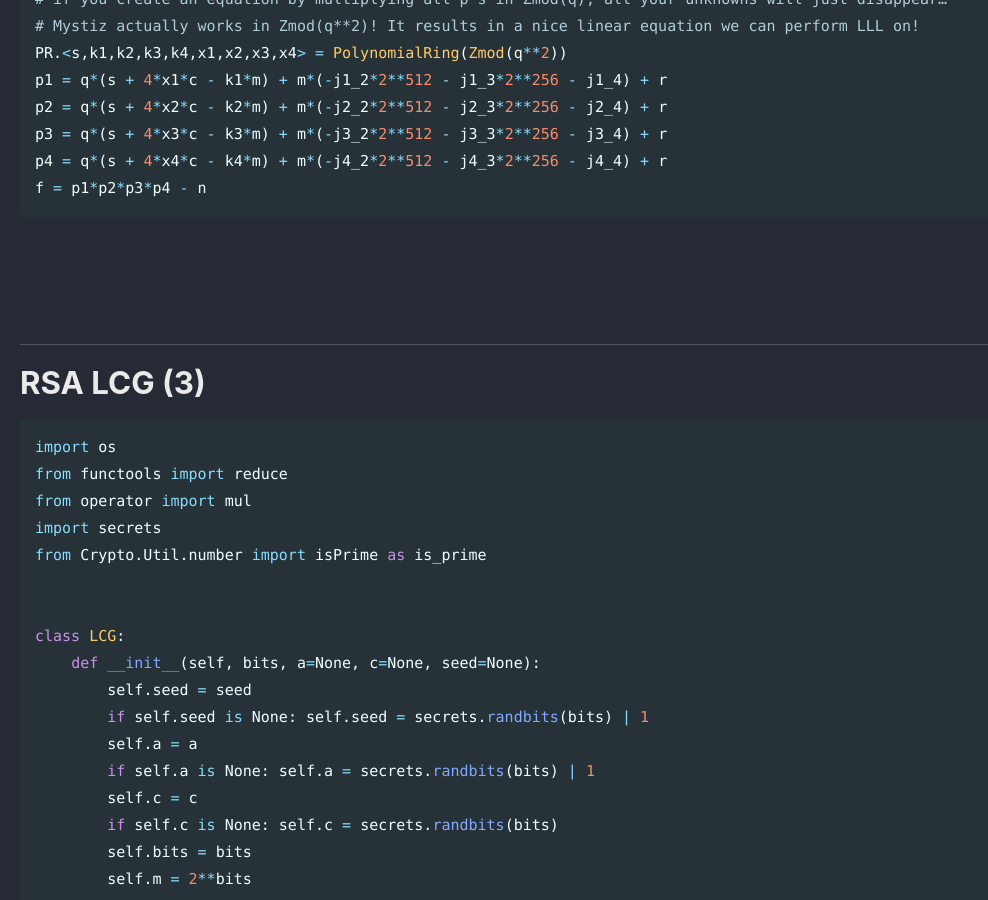
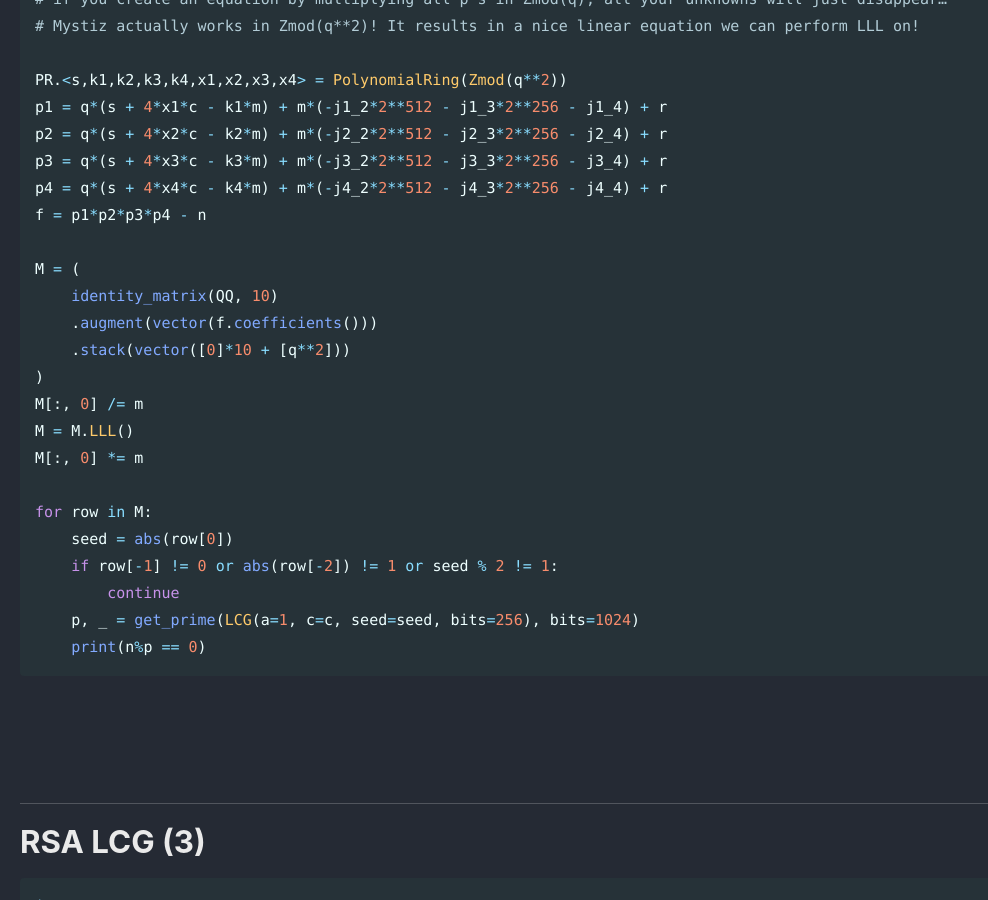
Before and after one commit to Connor-McCartney/Connor-McCartney.github.io, a Jekyll site: the page built from _pages/cryptography/other/HKCERT2024.md, in a window 1280 px wide and 900 px high, scrolled down 14175 px. Shown: the whole window, without its empty margins (0-988 px from the left). Built offline with Jekyll 4.4.1, drawn with Linux system fonts in a browser that asks for light colours; cached includes are drawn as plain includes.

Commit message:
Update HKCERT2024.md

````diff
--- a/_pages/cryptography/other/HKCERT2024.md
+++ b/_pages/cryptography/other/HKCERT2024.md
@@ -540,12 +540,29 @@ assert p4 == q*(s + 4*x4*c - k4*m) + m*(-j4_2*2**512 - j4_3*2**256 - j4_4) + r
 # if you create an equation by multiplying all p’s in ZZ, you’re going to get a non-linear equation…
 # if you create an equation by multiplying all p’s in Zmod(q), all your unknowns will just disappear…
 # Mystiz actually works in Zmod(q**2)! It results in a nice linear equation we can perform LLL on!
+
 PR.<s,k1,k2,k3,k4,x1,x2,x3,x4> = PolynomialRing(Zmod(q**2))
 p1 = q*(s + 4*x1*c - k1*m) + m*(-j1_2*2**512 - j1_3*2**256 - j1_4) + r
 p2 = q*(s + 4*x2*c - k2*m) + m*(-j2_2*2**512 - j2_3*2**256 - j2_4) + r
 p3 = q*(s + 4*x3*c - k3*m) + m*(-j3_2*2**512 - j3_3*2**256 - j3_4) + r
 p4 = q*(s + 4*x4*c - k4*m) + m*(-j4_2*2**512 - j4_3*2**256 - j4_4) + r
 f = p1*p2*p3*p4 - n
+
+M = (
+    identity_matrix(QQ, 10)
+    .augment(vector(f.coefficients()))
+    .stack(vector([0]*10 + [q**2]))
+)
+M[:, 0] /= m
+M = M.LLL()
+M[:, 0] *= m
+
+for row in M:
+    seed = abs(row[0])
+    if row[-1] != 0 or abs(row[-2]) != 1 or seed % 2 != 1:
+        continue
+    p, _ = get_prime(LCG(a=1, c=c, seed=seed, bits=256), bits=1024)
+    print(n%p == 0)
 ```
 
 <br>
````
